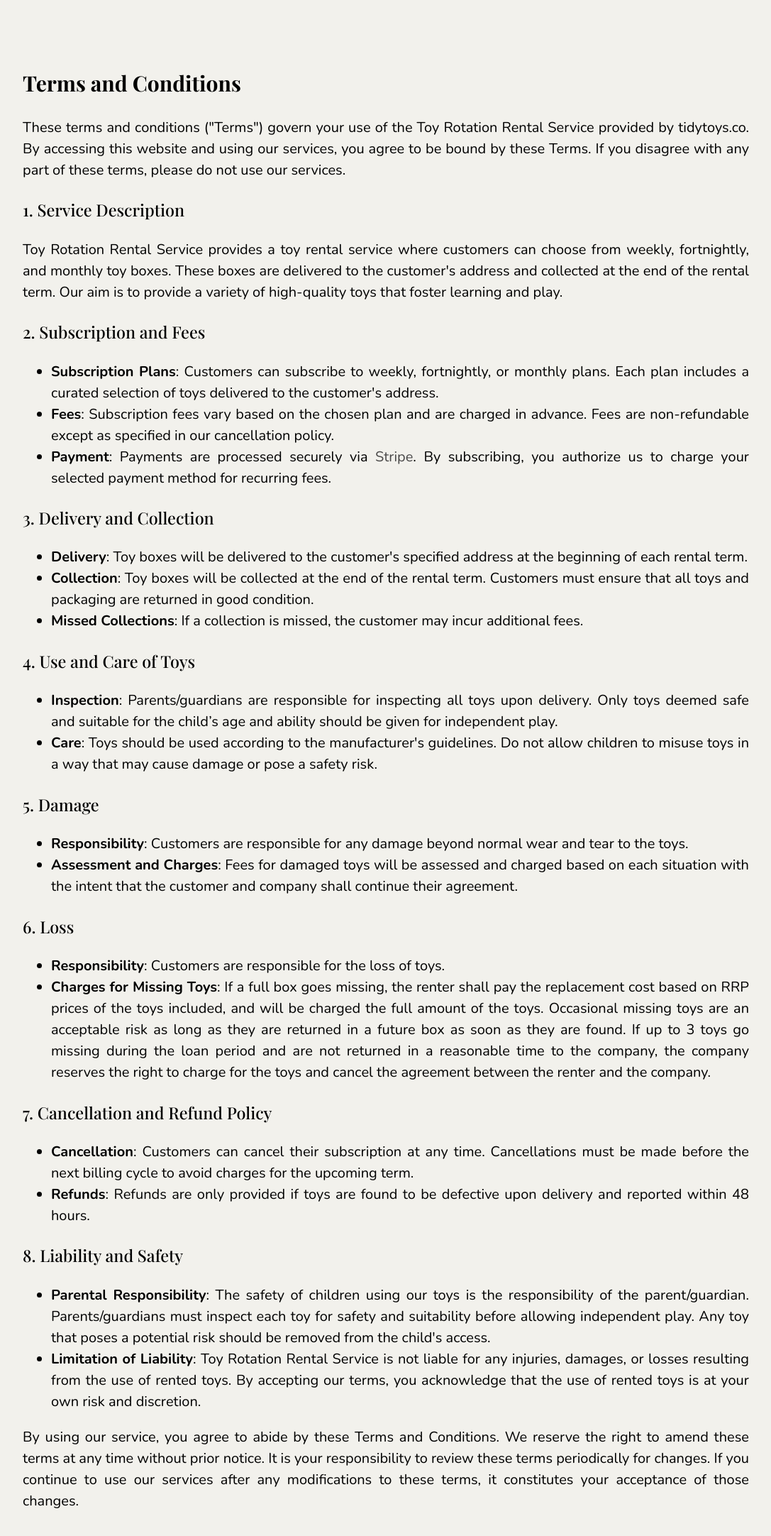
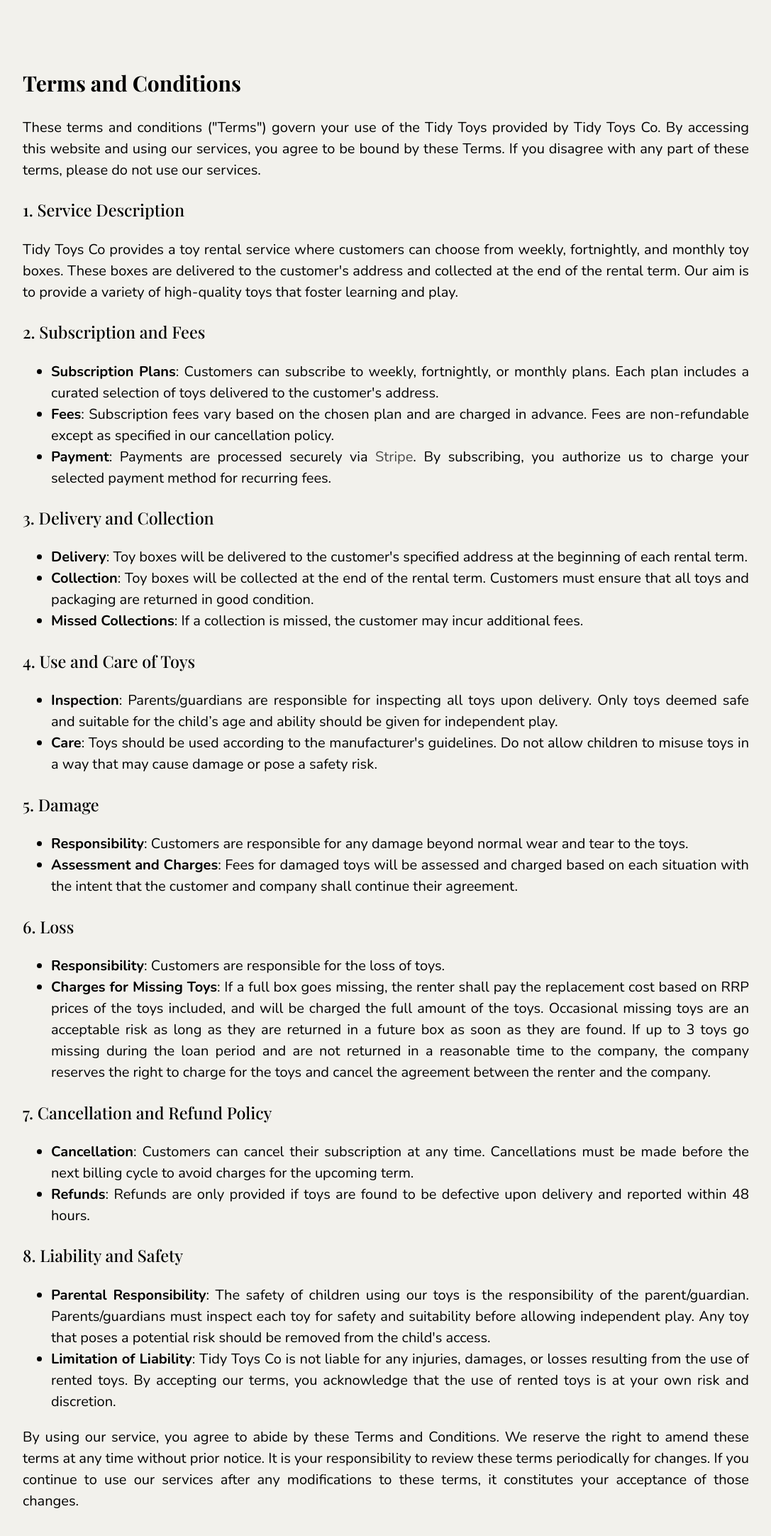
Before and after one commit to sandra-arato/tidy-toys, a React (Create React App) app: page /terms in a window 1280 px wide. Shown: the top 2164 px of the page at 71% size, without its empty margins (96-1183 px from the left). Built offline with nearby package versions, Linux system fonts and the light colour scheme; a web font is replaced by a local one.

Commit message:
updated to business name

```diff
--- a/src/components/TermsAndConditions/Terms.js
+++ b/src/components/TermsAndConditions/Terms.js
@@ -7,11 +7,11 @@ const Terms = () => {
       <div>
         <h2><strong>Terms and Conditions</strong></h2>
 
-        <p>These terms and conditions ("Terms") govern your use of the Toy Rotation Rental Service provided by tidytoys.co. By accessing this website and using our services, you agree to be bound by these Terms. If you disagree with any part of these terms, please do not use our services.</p>
+        <p>These terms and conditions ("Terms") govern your use of the Tidy Toys provided by Tidy Toys Co. By accessing this website and using our services, you agree to be bound by these Terms. If you disagree with any part of these terms, please do not use our services.</p>
 
         <h3>1. Service Description</h3>
 
-        <p>Toy Rotation Rental Service provides a toy rental service where customers can choose from weekly, fortnightly, and monthly toy boxes. These boxes are delivered to the customer's address and collected at the end of the rental term. Our aim is to provide a variety of high-quality toys that foster learning and play.</p>
+        <p>Tidy Toys Co provides a toy rental service where customers can choose from weekly, fortnightly, and monthly toy boxes. These boxes are delivered to the customer's address and collected at the end of the rental term. Our aim is to provide a variety of high-quality toys that foster learning and play.</p>
 
         <h3>2. Subscription and Fees</h3>
 
@@ -61,7 +61,7 @@ const Terms = () => {
 
         <ul>
           <li><strong>Parental Responsibility</strong>: The safety of children using our toys is the responsibility of the parent/guardian. Parents/guardians must inspect each toy for safety and suitability before allowing independent play. Any toy that poses a potential risk should be removed from the child's access.</li>
-          <li><strong>Limitation of Liability</strong>: Toy Rotation Rental Service is not liable for any injuries, damages, or losses resulting from the use of rented toys. By accepting our terms, you acknowledge that the use of rented toys is at your own risk and discretion.</li>
+          <li><strong>Limitation of Liability</strong>: Tidy Toys Co is not liable for any injuries, damages, or losses resulting from the use of rented toys. By accepting our terms, you acknowledge that the use of rented toys is at your own risk and discretion.</li>
         </ul>
 
         <p>By using our service, you agree to abide by these Terms and Conditions. We reserve the right to amend these terms at any time without prior notice. It is your responsibility to review these terms periodically for changes. If you continue to use our services after any modifications to these terms, it constitutes your acceptance of those changes.</p>
```
